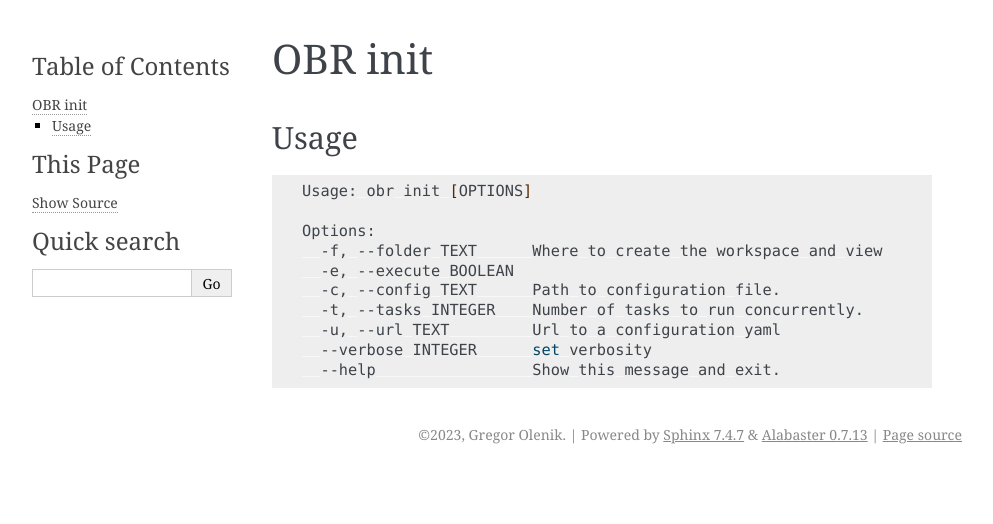
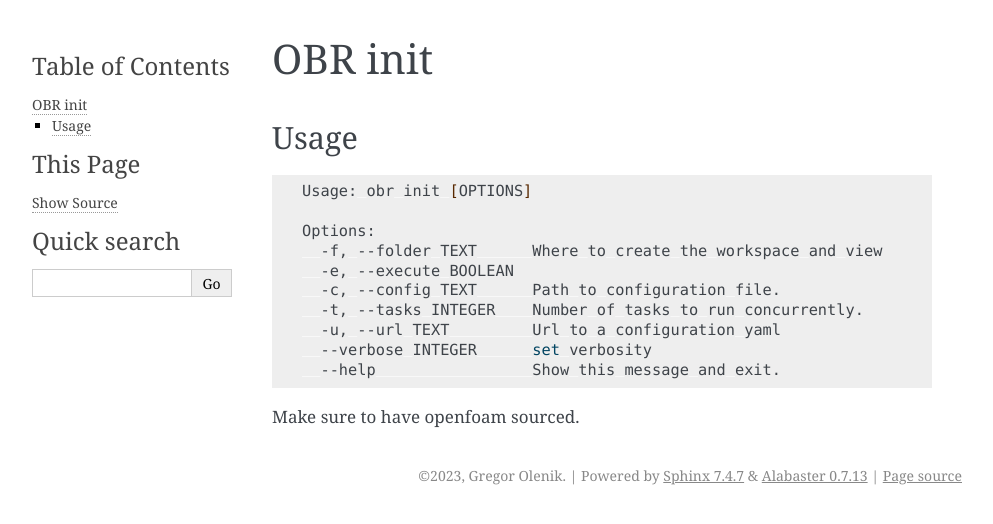
Before and after one commit to exasim-project/OBR, a Sphinx documentation site: the page built from docs/source/commandLine/init.md, in a window 1280 px wide. Shown: the top 524 px of the page, without its empty margins (148-1141 px from the left). Built offline with Sphinx 7.4.7, drawn with Linux system fonts in a browser that asks for light colours.

Commit message:
undo changes to init.md bc unrelated to issue

````diff
--- a/docs/source/commandLine/init.md
+++ b/docs/source/commandLine/init.md
@@ -13,3 +13,5 @@ Options:
   --verbose INTEGER      set verbosity
   --help                 Show this message and exit.
 ```
+
+Make sure to have openfoam sourced.
````
